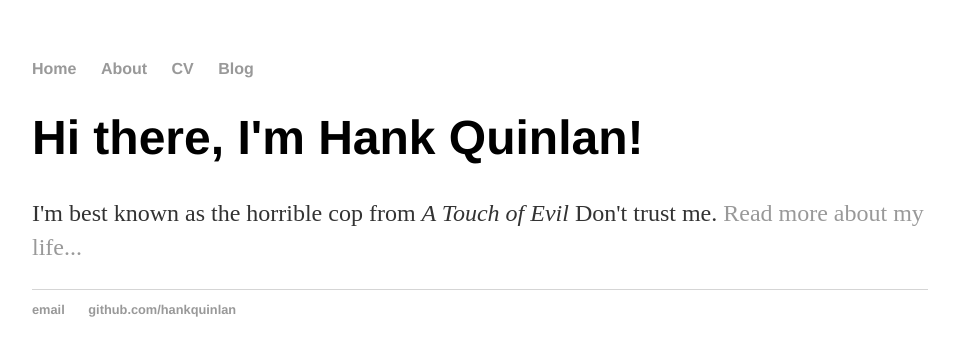
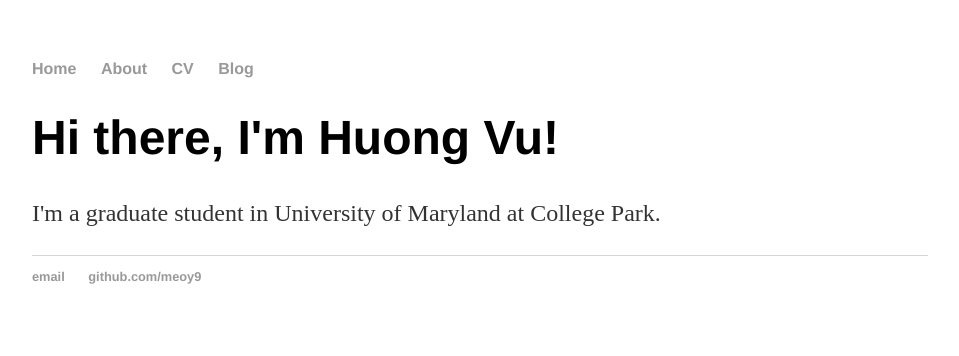
Before and after one commit to huongtvu/meoy9.github.io, a Jekyll site: the page built from index.html, in a window 1280 px wide. Shown: the top 356 px of the page, without its empty margins (160-1119 px from the left). Built offline with Jekyll 4.4.1, drawn with Linux system fonts in a browser that asks for light colours.

Commit message:
Update index.html
Notice the plain text at the top of the file. Jekyll calls this the Front-matter. Any file on your site that contains this will be processed by Jekyll. Every time you commit a file that specifies layout: default at the top, Jekyll will magically generate the full HTML document by replacing {{ content }} in _layouts/default.html with the contents of the committed file. Awesome!

```diff
--- a/index.html
+++ b/index.html
@@ -1,30 +1,9 @@
-<!DOCTYPE html>
-<html>
-	<head>
-		<title>Hank Quinlan, Horrible Cop</title>
-		<!-- link to main stylesheet -->
-		<link rel="stylesheet" type="text/css" href="/css/main.css">
-	</head>
-	<body>
-		<nav>
-    		<ul>
-        		<li><a href="/">Home</a></li>
-	        	<li><a href="/about">About</a></li>
-        		<li><a href="/cv">CV</a></li>
-        		<li><a href="/blog">Blog</a></li>
-    		</ul>
-		</nav>
-		<div class="container">
-    		<div class="blurb">
-        		<h1>Hi there, I'm Hank Quinlan!</h1>
-				<p>I'm best known as the horrible cop from <em>A Touch of Evil</em> Don't trust me. <a href="/about">Read more about my life...</a></p>
-    		</div><!-- /.blurb -->
-		</div><!-- /.container -->
-		<footer>
-    		<ul>
-        		<li><a href="mailto:hankquinlanhub@gmail.com">email</a></li>
-        		<li><a href="https://github.com/hankquinlan">github.com/hankquinlan</a></li>
-			</ul>
-		</footer>
-	</body>
-</html>
+---
+layout: default
+title: Huong Vu, Graduate Student in University of Maryland at College Park
+---
+<div class="blurb">
+	<h1>Hi there, I'm Huong Vu!</h1>
+	<p> I'm a graduate student in University of Maryland at College Park. </p>
+	<!--<p>I'm best known as the horrible cop from <em>A Touch of Evil</em> Don't trust me. <a href="/about">Read more about my life...</a></p>-->
+</div><!-- /.blurb -->
```
